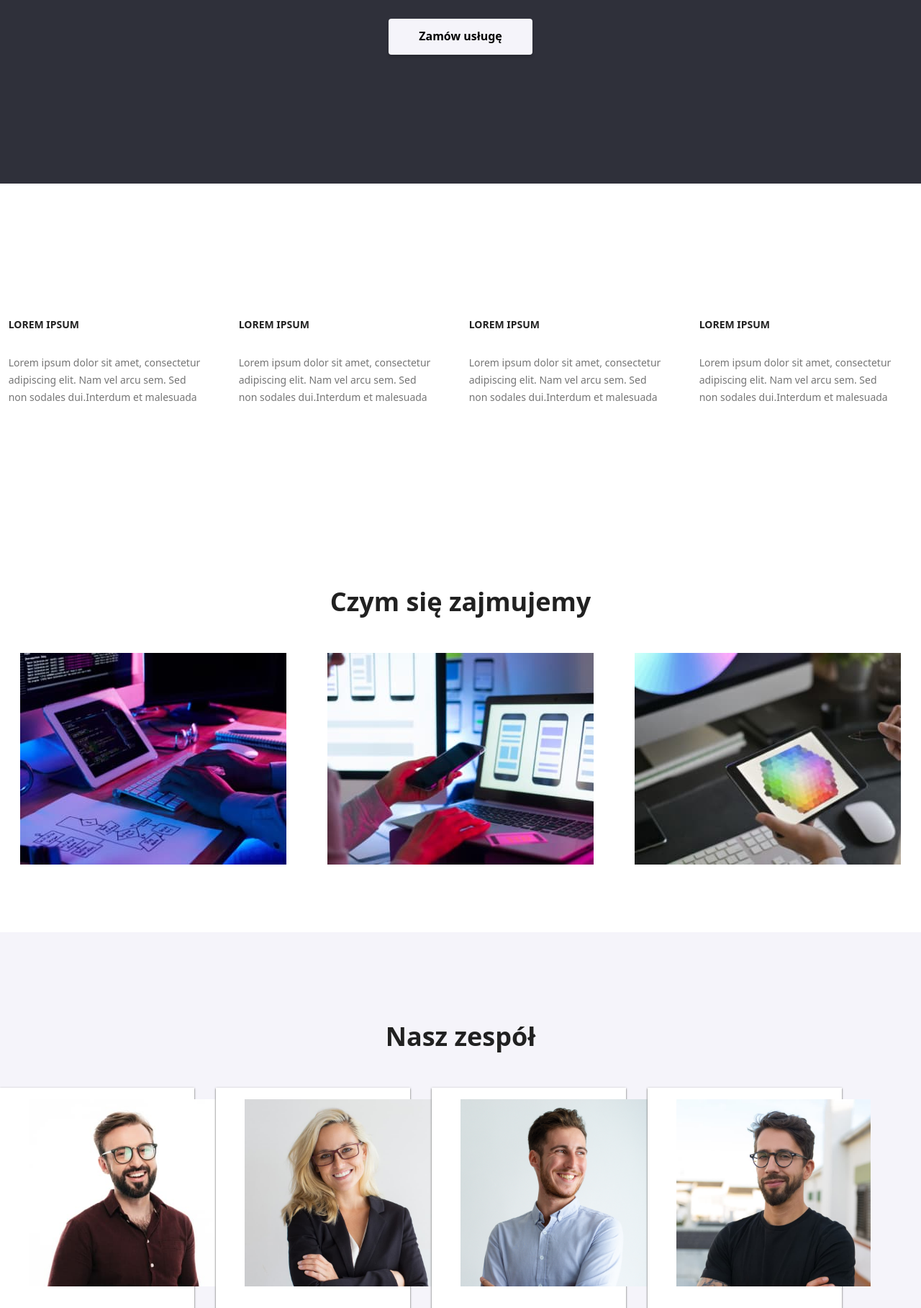
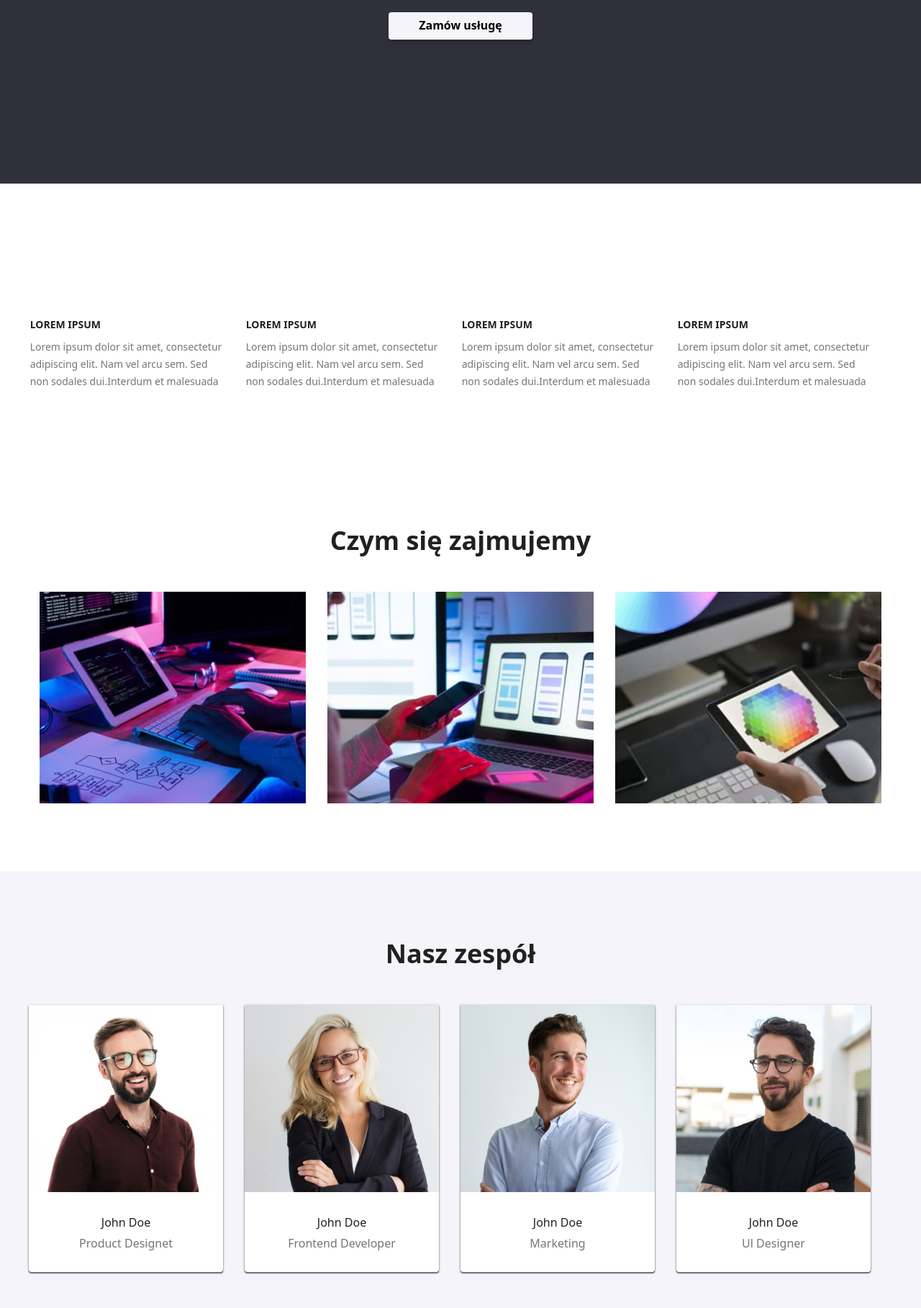
Before and after one commit to LukaszCiaston-coder/goit-markup-hw-03, a plain HTML site: page index.html in a window 1280 px wide. Shown: the part 425-2242 px from the top of the page at 72% size. Drawn offline with nearby package versions, Linux system fonts and the light colour scheme.

Commit message:
margin padding

```diff
--- a/css/styles.css
+++ b/css/styles.css
@@ -1,6 +1,10 @@
 body {
     font-family: 'Roboto', 'Raleway', sans-serif;
     color: #757575;
+}
+* {
+    margin: 0;
+    padding: 0;
 }
 ul {
         list-style: none;
@@ -17,8 +21,6 @@ h5 {
 }
 h6 {
     margin-right: 30px;
-
-
 }
 h2 {
     margin-bottom: 50px;
@@ -172,7 +174,9 @@ h2 {
     font-weight: 900;
     line-height: 1.5;
     text-align: center;
+    margin-top: 200px;
     color: #ffff
+
 }
 
 
@@ -181,6 +185,10 @@ h2 {
     background-color: #F5F4FA;
     border: none;
     cursor: pointer;
+    margin-top: 30px;
+    margin-right: auto;
+    margin-bottom: 200px;
+    margin-left: auto;
     height: 50px;
     width: 200px;
     border-radius: 4px;
@@ -188,7 +196,7 @@ h2 {
     font-weight: 700;
     line-height: 1.87;
     box-shadow: 0px 4px 4px rgba(0, 0, 0, 0.15);
-  margin:auto
+
 }
 
 .bg:hover {
@@ -209,16 +217,19 @@ h2 {
 
 }
 .team-background {
+
     background-color:#F5F4FA;
 }
 .team-gallery {
     display:flex;
-    margin-left: auto;
+    justify-items: center;
 
 }
 
 .button-rectangle {
     display: flex;
+    margin-bottom: 50px;
+
 }
 .rectangle {
     background-color: #F5F4FA;
@@ -240,11 +251,15 @@ h2 {
 }
 .gallery-figure{
         display: flex;
-        justify-content: stretch;
+        justify-content: center;
         flex-wrap: wrap;
-        width: 1600px;
+
+
 }
-
+.figure{
+    margin-right: 30px;
+    margin-bottom: 30px;
+}
 .border-text{
         border-top: none;
         border-left: 1px solid #EEEEEE;
@@ -293,9 +308,8 @@ h2 {
     color: #212121;
 }
 
+
 .figure-johndoe{
-    width: 270px;
-    height: 368px;
     padding: 0px;
     margin-right: 30px;
     box-shadow: 0px 1px 3px, 0px 1px 1px, 0px 2px 1px;
@@ -304,7 +318,8 @@ h2 {
 }
 .professional-position {
     text-align: center;
-    margin: 0px;
+    margin-top: 10px;
+    margin-bottom: 30px;
     padding: 0px;
     font-size: 16px;
     line-height: 1.17;
--- a/index.html
+++ b/index.html
@@ -37,14 +37,14 @@
 
     <main>
 
-        <div class="border-heading section">
+        <div class="border-heading">
 
             <h1 class="main-title">EFEKTYWNE ROZWIĄZANIA<br>DLA NASZEGO BIZNESU</h1>
 
             <button class="bg" type="button">Zamów usługę</button>
 
     </div>
-
+<div class="container">
             <article class="article section">
 
             <div class="card">
@@ -77,7 +77,8 @@
             </div>
 
         </article>
-
+    </div>
+    <div class="container">
     <section class="section">
         <h2 class="work"> Czym się zajmujemy
         </h2>
@@ -87,9 +88,10 @@
         <img alt="someone is testing apps on a tablet" src="images/03.jpg" width="370" height="294">
         </div>
     </section>
+    </div>
 
         <section class="team-background section">
-
+           <div class="container">
         <h2 class="team">Nasz zespół</h2>
         <div class="team-gallery">
             <div class="figure-johndoe">
@@ -137,6 +139,7 @@
                 </figure>
             </div>
         </div>
+    </div>
     </section>
 
 
```
Also changed, not shown: portfolio.html (+5 -1 lines).
